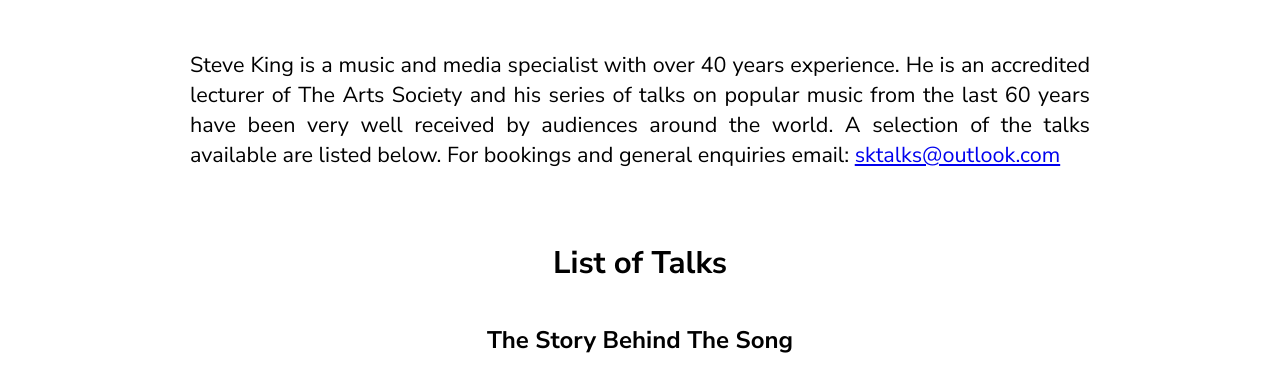
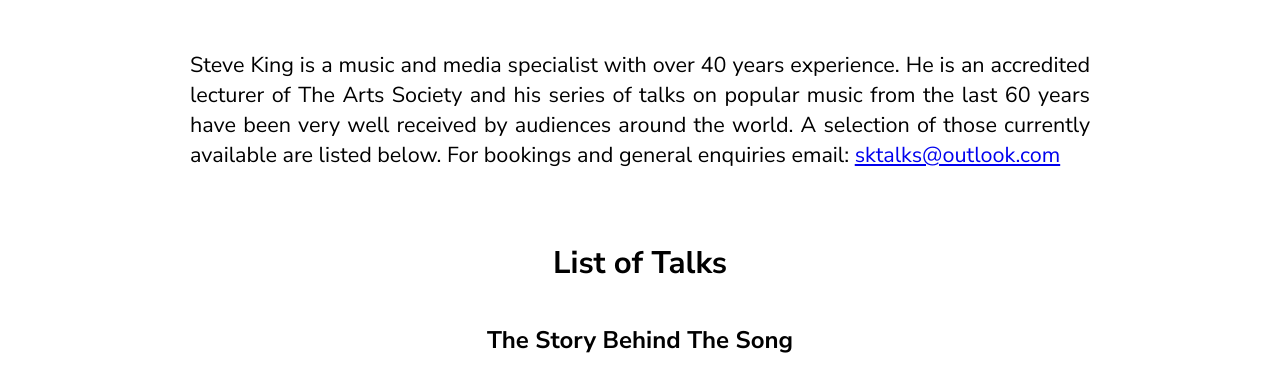
Before and after one commit to SteveKing2121/stevekingtalks, a plain HTML site: page index.html in a window 1280 px wide. Shown: the part 784-1169 px from the top of the page. Drawn offline with nearby package versions, Linux system fonts and the light colour scheme.

Commit message:
Update index.html
Arts Soc

```diff
--- a/index.html
+++ b/index.html
@@ -30,7 +30,7 @@
         Steve King is a music and media specialist with over 40 years
         experience. He is an accredited lecturer of The Arts Society and his series of talks on popular music from the last 60 years
         have been very well received by audiences around the world. A selection
-        of the talks available are listed below. For bookings and general
+        of those currently available are listed below. For bookings and general
         enquiries email:
         <a class="email" href="mailto:sktalks@outlook.com"
           >sktalks@outlook.com</a
```
